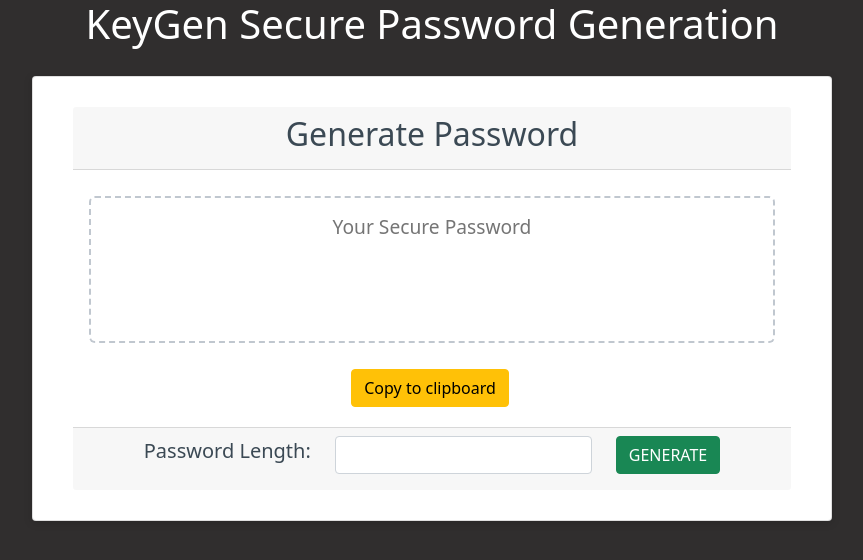
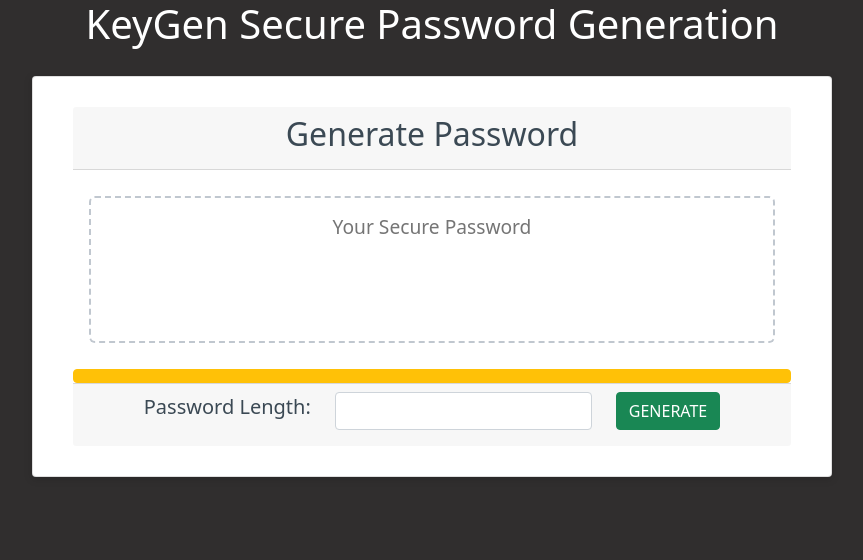
Before and after one commit to puentebravo/KeyGen-2.0, a React (Create React App) app in the folder Client/: page / in a window 1280 px wide. Shown: the top 560 px of the page, without its empty margins (208-1071 px from the left). Built offline with nearby package versions, Linux system fonts and the light colour scheme.

Commit message:
modified button to dynamically change based on copied state

```diff
--- a/Client/src/components/copybtn/index.js
+++ b/Client/src/components/copybtn/index.js
@@ -2,21 +2,18 @@ import React from "react";
 import "./copyBtn.css"
 
 function CopyBtn(props) {
-  const password = props.password;
+
+  const status = props.copyStatus
   const copy = props.copyPass;
 
   return (
-    <div className="row justify-content-center" id="copyrow">
-      <div className="col-3">
         <button
           type="button"
           className="btn btn-warning"
-          onClick={copy(password)}
+          onClick={copy}
         >
-          Copy to clipboard
+          {status}
         </button>
-      </div>
-    </div>
   );
 }
 
```
